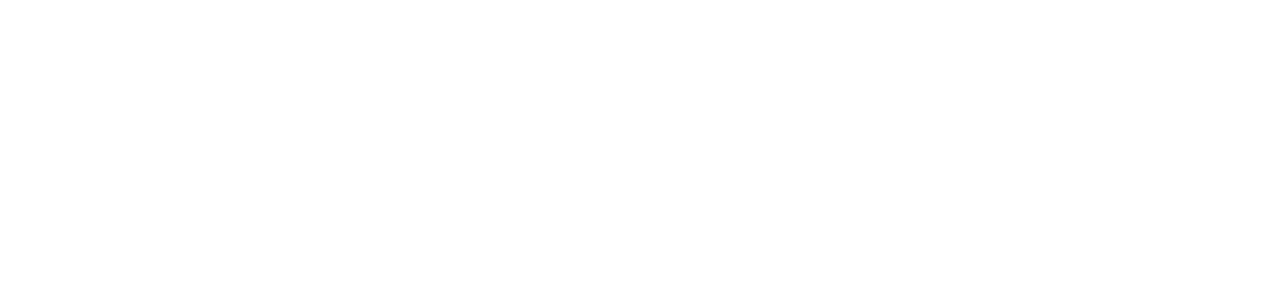
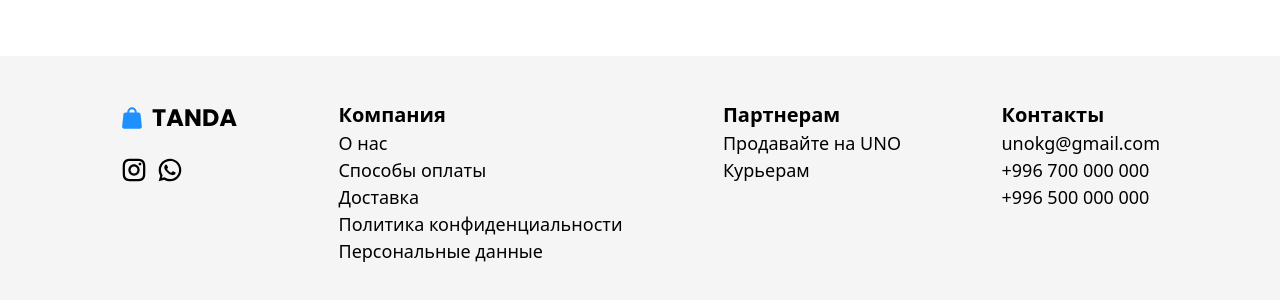
Before and after one commit to akmatoff/tanda, a React (Vite) app: page / in a window 1280 px wide. Shown: the part 816-1116 px from the top of the page. Before the commit the page ends 800 px from the top, so only its background shows below. Built offline with nearby package versions, Linux system fonts and the light colour scheme; no server answers.

Commit message:
Add footer

```diff
--- a/src/App.tsx
+++ b/src/App.tsx
@@ -1,3 +1,4 @@
+import Footer from "./components/Footer";
 import Header from "./components/Header";
 import MobileHeader from "./components/MobileHeader";
 import ProductDetails from "./pages/ProductDetails";
@@ -7,9 +8,10 @@
     <>
       <MobileHeader />
       <Header />
-      <main className="px-5 py-6 md:px-[70px] lg:px-[120px]">
+      <main className="px-5 py-6 md:px-[70px] lg:px-[120px] min-h-screen">
         <ProductDetails />
       </main>
+      <Footer />
     </>
   );
 }
--- /dev/null
+++ b/src/components/Footer.tsx
@@ -0,0 +1,35 @@
+import Logo from "@/assets/logo.svg?react";
+import Instagram from "@/assets/ri_instagram-line.svg?react";
+import WhatsApp from "@/assets/ri_whatsapp-line.svg?react";
+
+import { FOOTER_ELEMENTS_GROUP } from "@/constants";
+
+function Footer() {
+  return (
+    <footer className="flex flex-col gap-6 md:flex-row md:justify-between w-full min-h-[268px] md:bg-secondary px-5 md:px-[70px] lg:px-[120px] py-11 mb-[76px] lg:mb-0">
+      <div className="flex flex-col gap-5">
+        <Logo />
+
+        <div className="flex gap-2">
+          <Instagram className="w-5 h-5 md:w-7 md:h-7" />
+          <WhatsApp className="w-5 h-5 md:w-7 md:h-7" />
+        </div>
+      </div>
+
+      {FOOTER_ELEMENTS_GROUP.map((group, index) => (
+        <div key={index} className="flex flex-col">
+          <h1 className="font-bold text-[16px] md:text-[20px]">
+            {group.groupTitle}
+          </h1>
+          {group.elements.map((element, index) => (
+            <a key={index} className="text-[16px] md:text-[18px]">
+              {element}
+            </a>
+          ))}
+        </div>
+      ))}
+    </footer>
+  );
+}
+
+export default Footer;
--- a/src/components/Product/ProductBottomCTA.tsx
+++ b/src/components/Product/ProductBottomCTA.tsx
@@ -7,7 +7,7 @@
 
 function ProductBottomCTA({ sellingPrice, discountedPrice }: Props) {
   return (
-    <div className="flex items-center justify-between w-screen h-[76px] px-5 md:px-40 lg:hidden fixed bottom-0 left-0 border-t border-secondary">
+    <div className="flex items-center justify-between w-screen h-[76px] px-5 md:px-40 lg:hidden fixed bottom-0 left-0 border-t border-secondary bg-white">
       <div>
         <div className="text-primary font-bold text-[16px]">
           {sellingPrice} сом
--- a/src/constants.ts
+++ b/src/constants.ts
@@ -1,2 +1,23 @@
 export const API_GRAPHQL = "https://api.uno.kg/graphql/";
 export const BASE_URL = "https://api.uno.kg/";
+
+export const FOOTER_ELEMENTS_GROUP = [
+  {
+    groupTitle: "Компания",
+    elements: [
+      "О нас",
+      "Способы оплаты",
+      "Доставка",
+      "Политика конфиденциальности",
+      "Персональные данные",
+    ],
+  },
+  {
+    groupTitle: "Партнерам",
+    elements: ["Продавайте на UNO", "Курьерам"],
+  },
+  {
+    groupTitle: "Контакты",
+    elements: ["unokg@gmail.com", "+996 700 000 000", "+996 500 000 000"],
+  },
+];
```
Also changed, not shown: src/assets/ri_instagram-line.svg (added), src/assets/ri_whatsapp-line.svg (added).
